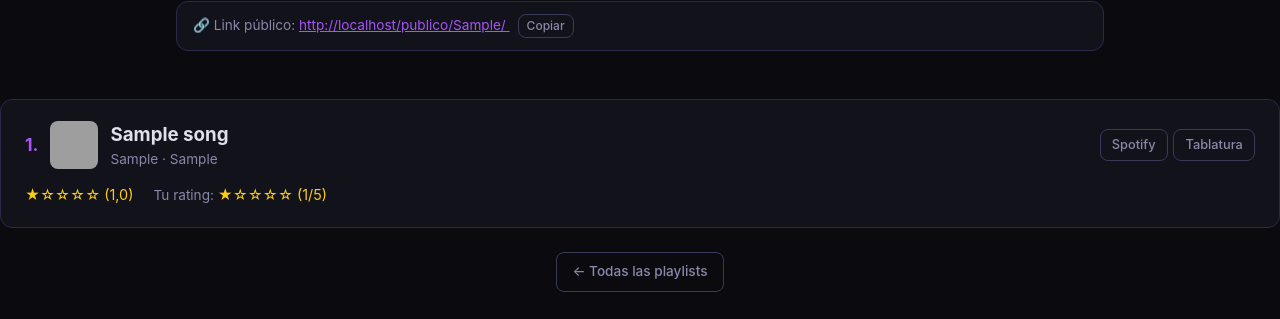
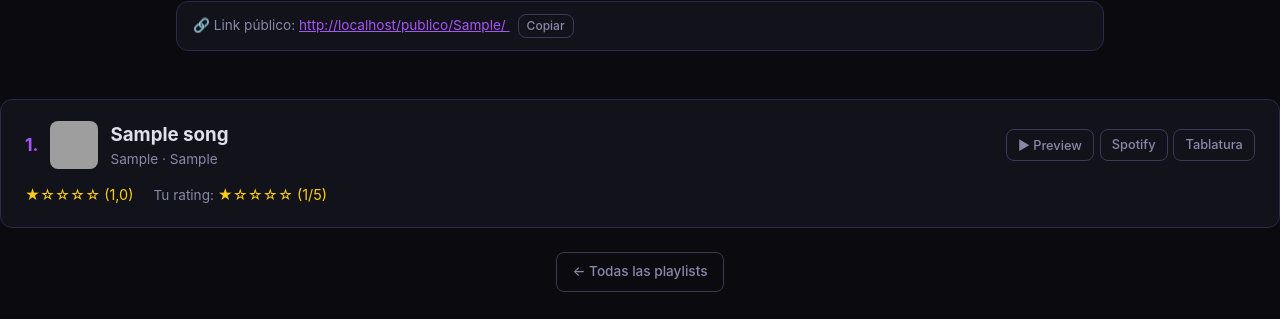
Before and after one commit to gesielVazquez/Euphonic, a Django app: page /playlists/1/ in a window 1280 px wide. Shown: the part 155-474 px from the top of the page. Run offline with Django 5.2, Linux system fonts and the light colour scheme; a user stored in the database is signed in; tables that the repository leaves empty hold one stand-in row (values such as "Sample post"); grey boxes are pictures that could not be loaded.

Commit message:
Agregar preview_url al modelo, formulario y templates (lista + playlist)

```diff
--- a/songs/models.py
+++ b/songs/models.py
@@ -13,6 +13,7 @@ class Song(models.Model):
     spotify_url = models.URLField(blank=True, verbose_name="enlace Spotify")
     tab_url = models.URLField(blank=True, verbose_name="enlace tablatura")
     artwork_url = models.URLField(blank=True, verbose_name="portada")
+    preview_url = models.URLField(blank=True, verbose_name="audio preview")
 
     last_played_at = models.DateTimeField(
         null=True, blank=True,
--- a/songs/templates/songs/playlist_detail.html
+++ b/songs/templates/songs/playlist_detail.html
@@ -46,7 +46,12 @@
           <div class="meta">{{ entry.song.artist }}{% if entry.song.genre %} · {{ entry.song.genre }}{% endif %}</div>
         </div>
       </div>
-      <div style="display:flex;gap:.35rem">
+      <div style="display:flex;gap:.35rem;flex-wrap:wrap">
+        {% if entry.song.preview_url %}
+          <button class="btn btn-outline btn-sm" style="cursor:pointer"
+                  onclick="document.getElementById('preview-{{ entry.song.pk }}').play()">▶ Preview</button>
+          <audio id="preview-{{ entry.song.pk }}" src="{{ entry.song.preview_url }}" preload="none"></audio>
+        {% endif %}
         {% if entry.song.spotify_url %}
           <a href="{{ entry.song.spotify_url }}" target="_blank" class="btn btn-outline btn-sm">Spotify</a>
         {% endif %}
--- a/songs/templates/songs/song_list.html
+++ b/songs/templates/songs/song_list.html
@@ -40,6 +40,11 @@
             </div>
           </div>
           <div style="display:flex;gap:.35rem;flex-wrap:wrap">
+            {% if song.preview_url %}
+              <button class="btn btn-outline btn-sm" style="cursor:pointer"
+                      onclick="document.getElementById('preview-{{ song.pk }}').play()">▶ Preview</button>
+              <audio id="preview-{{ song.pk }}" src="{{ song.preview_url }}" preload="none"></audio>
+            {% endif %}
             {% if song.spotify_url %}
               <a href="{{ song.spotify_url }}" target="_blank" class="btn btn-outline btn-sm">Spotify</a>
             {% endif %}
--- a/songs/templates/songs/song_search.html
+++ b/songs/templates/songs/song_search.html
@@ -32,7 +32,7 @@
         {% if r.genre %}<div class="meta mt-2">{{ r.genre }}</div>{% endif %}
       </div>
       <div style="display:flex;flex-direction:column;gap:.35rem;flex-shrink:0">
-        <a href="{% url 'song_create' %}?title={{ r.track_name|urlencode }}&artist={{ r.artist_name|urlencode }}&genre={{ r.genre|urlencode }}&spotify_url={{ r.track_view_url|urlencode }}&artwork_url={{ r.artwork_url|urlencode }}"
+        <a href="{% url 'song_create' %}?title={{ r.track_name|urlencode }}&artist={{ r.artist_name|urlencode }}&genre={{ r.genre|urlencode }}&spotify_url={{ r.track_view_url|urlencode }}&artwork_url={{ r.artwork_url|urlencode }}&preview_url={{ r.preview_url|urlencode }}"
            class="btn btn-primary btn-sm">Añadir</a>
         {% if r.track_view_url %}
           <a href="{{ r.track_view_url }}" target="_blank" class="btn btn-outline btn-sm">{{ r.provider|default:"iTunes" }}</a>
--- a/songs/views.py
+++ b/songs/views.py
@@ -38,7 +38,7 @@ class SongListView(LoginRequiredMixin, ListView):
 
 class SongCreateView(LoginRequiredMixin, CreateView):
     model = Song
-    fields = ["title", "artist", "genre", "spotify_url", "tab_url", "artwork_url"]
+    fields = ["title", "artist", "genre", "spotify_url", "tab_url", "artwork_url", "preview_url"]
     success_url = reverse_lazy("song_list")
 
     def get_initial(self):
@@ -61,7 +61,7 @@ class SongCreateView(LoginRequiredMixin, CreateView):
 
 class SongUpdateView(LoginRequiredMixin, UpdateView):
     model = Song
-    fields = ["title", "artist", "genre", "spotify_url", "tab_url", "artwork_url"]
+    fields = ["title", "artist", "genre", "spotify_url", "tab_url", "artwork_url", "preview_url"]
     success_url = reverse_lazy("song_list")
 
 
@@ -335,6 +335,7 @@ def import_csv_view(request):
                 genre=(row.get("genre") or row.get("Genre") or "")[:100],
                 spotify_url=(row.get("spotify_url") or row.get("spotify") or row.get("Spotify") or "")[:200],
                 tab_url=(row.get("tab_url") or row.get("tab") or row.get("Tab") or "")[:200],
+                preview_url=(row.get("preview_url") or row.get("Preview") or "")[:200],
                 created_by=request.user,
             )
             created += 1
```
Also changed, not shown: songs/migrations/0006_song_preview_url.py (added).
